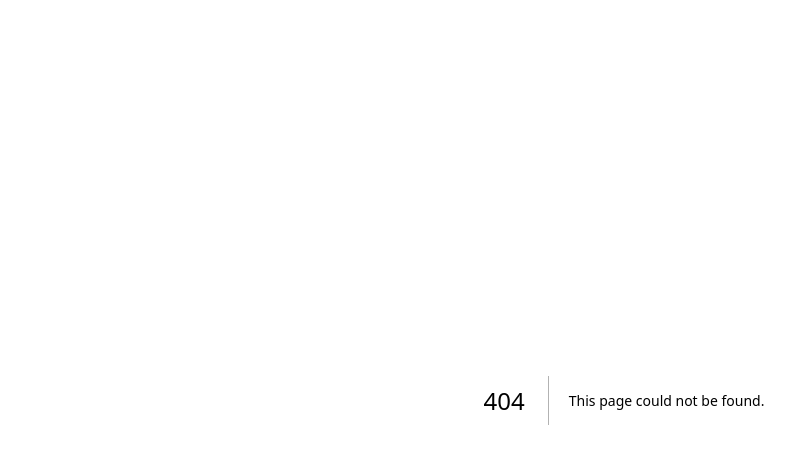
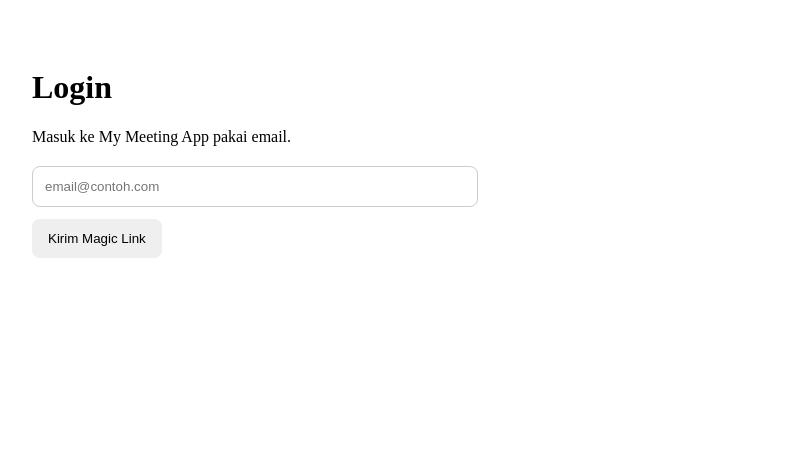
Before and after one commit to rifzkiadiyaksa/mymeeting, a Next.js app: page /login in a window 1280 px wide. Before the commit this address had no page. Shown: the top 464 px of the page, without its empty margins (16-811 px from the left). Built offline with nearby package versions, Linux system fonts and the light colour scheme; no server answers.

Commit message:
sudah ok

```diff
--- /dev/null
+++ b/src/app/login/page.tsx
@@ -0,0 +1,70 @@
+'use client'
+
+import { useState } from 'react'
+import { supabase } from '../../lib/supabase/client'
+
+export default function LoginPage() {
+  const [email, setEmail] = useState('')
+  const [message, setMessage] = useState('')
+  const [loading, setLoading] = useState(false)
+
+  const handleLogin = async (e: React.FormEvent) => {
+    e.preventDefault()
+    setLoading(true)
+    setMessage('')
+
+    const { error } = await supabase.auth.signInWithOtp({
+      email,
+      options: {
+        emailRedirectTo: `${window.location.origin}/dashboard`,
+      },
+    })
+
+    if (error) {
+      setMessage(`Login gagal: ${error.message}`)
+    } else {
+      setMessage('Magic link sudah dikirim. Cek email kamu.')
+    }
+
+    setLoading(false)
+  }
+
+  return (
+    <main style={{ padding: 40, maxWidth: 420 }}>
+      <h1>Login</h1>
+      <p>Masuk ke My Meeting App pakai email.</p>
+
+      <form onSubmit={handleLogin} style={{ marginTop: 20 }}>
+        <input
+          type="email"
+          placeholder="email@contoh.com"
+          value={email}
+          onChange={(e) => setEmail(e.target.value)}
+          required
+          style={{
+            width: '100%',
+            padding: 12,
+            marginBottom: 12,
+            border: '1px solid #ccc',
+            borderRadius: 8,
+          }}
+        />
+
+        <button
+          type="submit"
+          disabled={loading}
+          style={{
+            padding: '12px 16px',
+            borderRadius: 8,
+            border: 'none',
+            cursor: 'pointer',
+          }}
+        >
+          {loading ? 'Mengirim...' : 'Kirim Magic Link'}
+        </button>
+      </form>
+
+      {message && <p style={{ marginTop: 16 }}>{message}</p>}
+    </main>
+  )
+}
```
Also changed, not shown: src/app/dashboard/page.tsx (added, +8 -0 lines), src/app/page.tsx (+17 -17 lines).
